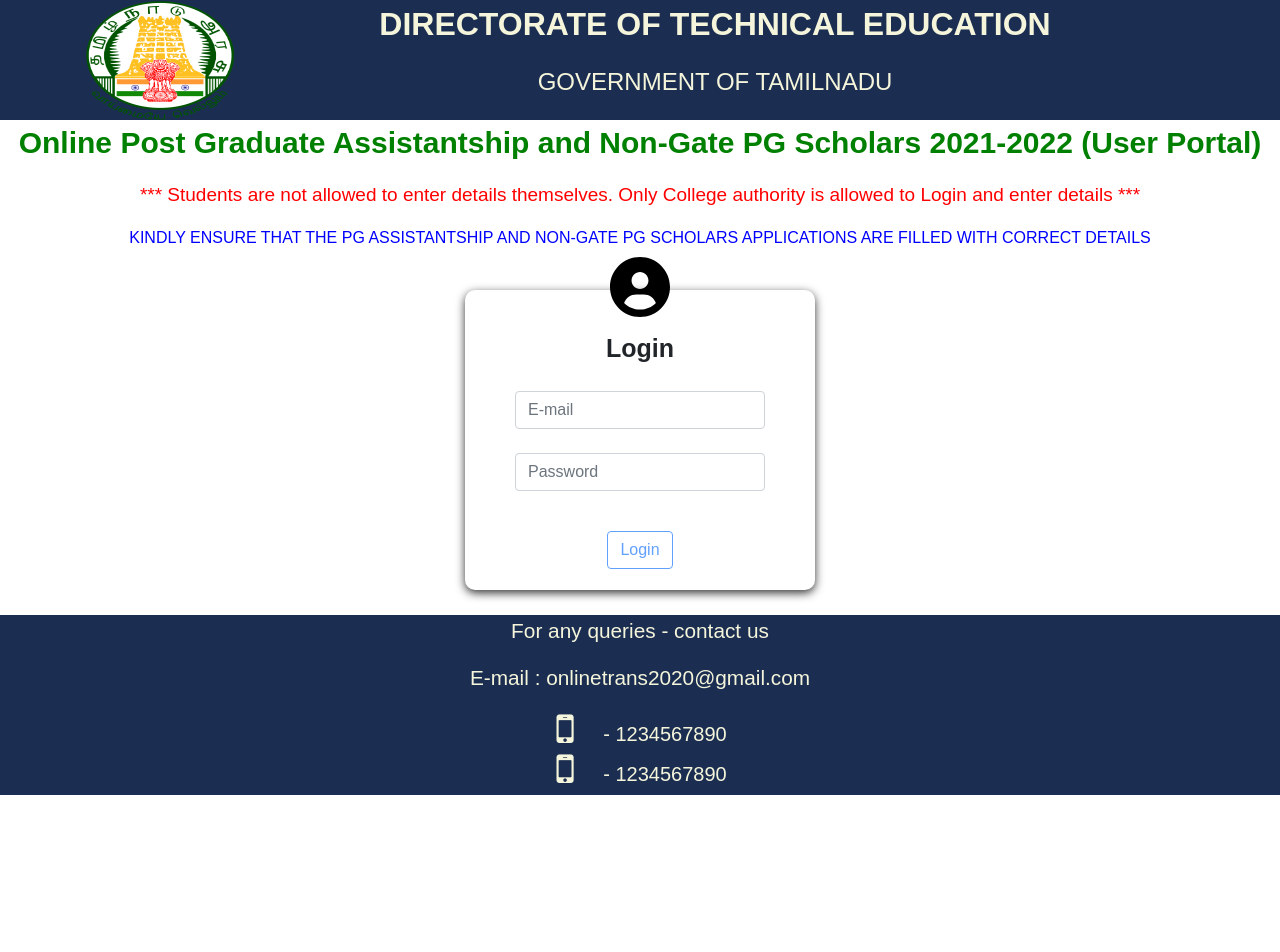
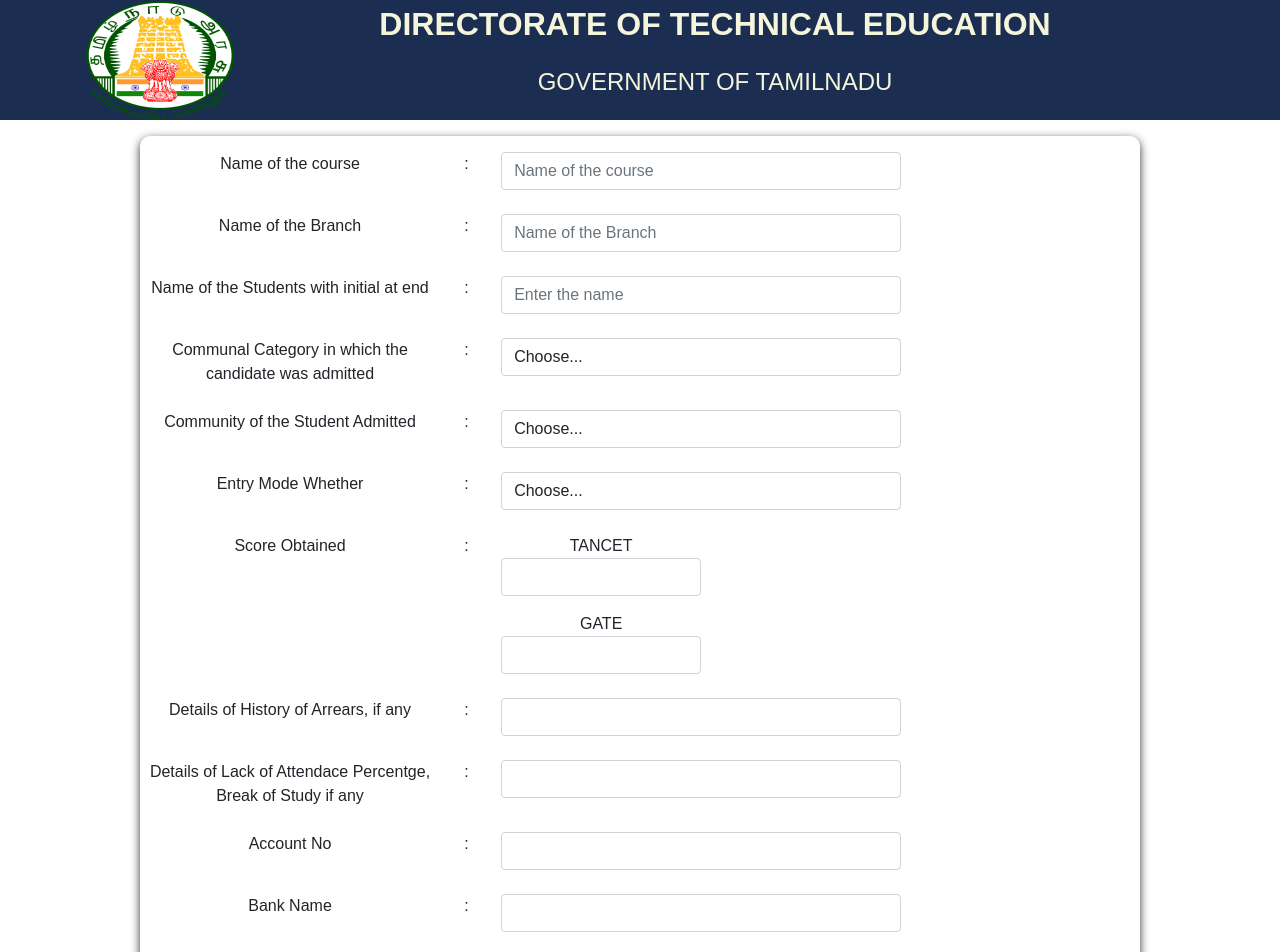
Before and after one commit to Vinothjv10/PG-Assistantship, an Angular app: page /details in a window 1280 px wide. Shown: the top 952 px of the page. Before the commit the page ends 800 px from the top, so only its background shows below. Built offline with nearby package versions, Linux system fonts and the light colour scheme.

Commit message:
details form changes

```diff
--- a/src/app/app.component.html
+++ b/src/app/app.component.html
@@ -12,8 +12,8 @@
 </header>
 <!-- Login -->
 
-<app-login></app-login>
-<!-- <app-details-form></app-details-form> -->
+<!-- <app-login></app-login> -->
+<app-details-form></app-details-form>
 
 <br>
 <!--Footer-->
--- a/src/app/details-form/details-form.component.css
+++ b/src/app/details-form/details-form.component.css
@@ -5,7 +5,7 @@
 }
 .cont-rows{
     width: 1000px;
-    height: 800px;
+    height: 900px;
     border-radius: 10px;
     box-shadow: 0 3px 10px rgb(0 0 0 / 0.8);
 }
--- a/src/app/details-form/details-form.component.html
+++ b/src/app/details-form/details-form.component.html
@@ -33,10 +33,15 @@
                     <td class="pt-3">
                         <select class="form-control" style="max-width: 400px;">
                             <option>Choose...</option>
-                            <option>2</option>
-                            <option>3</option>
-                            <option>5</option>
-                            <option>6</option>
+                            <option>OC</option>
+                            <option>BC</option>
+                            <option>BCM</option>
+                            <option>MBC</option>
+                            <option>DNC</option>
+                            <option>SC</option>
+                            <option>SCA</option>
+                            <option>SCC</option>
+                            <option>ST</option>
                         </select>
                     </td>
                 </tr>
@@ -46,10 +51,15 @@
                     <td class="pt-3">
                         <select class="form-control" style="max-width: 400px;">
                             <option>Choose...</option>
-                            <option>2</option>
-                            <option>3</option>
-                            <option>5</option>
-                            <option>6</option>
+                            <option>OC</option>
+                            <option>BC</option>
+                            <option>BCM</option>
+                            <option>MBC</option>
+                            <option>DNC</option>
+                            <option>SC</option>
+                            <option>SCA</option>
+                            <option>SCC</option>
+                            <option>ST</option>
                         </select>
                     </td>
                 </tr>
@@ -59,9 +69,9 @@
                     <td class="pt-3">
                         <select class="form-control" style="max-width: 400px;">
                             <option>Choose...</option>
-                            <option>2</option>
-                            <option>3</option>
-                            <option>5</option>
+                            <option>TANCET</option>
+                            <option>GATE</option>
+                            <option>NONGATE</option>
                             <option>6</option>
                         </select>
                     </td>
@@ -70,13 +80,14 @@
                     <td id="detail-name" class="pt-3">Score Obtained</td>
                     <td id="detail-gama" class="pt-3">:</td>
                     <td class="pt-3">
-                        <select class="form-control" style="max-width: 400px;">
-                            <option>Choose...</option>
-                            <option>2</option>
-                            <option>3</option>
-                            <option>5</option>
-                            <option>6</option>
-                        </select>
+                        <div class="form-group" style="max-width: 200px;">
+                            <label for="inputCity">TANCET</label>
+                            <input type="text" class="form-control" id="inputCity">
+                        </div>
+                        <div class="form-group mt-3" style="max-width: 200px;">
+                            <label for="inputCity">GATE</label>
+                            <input type="text" class="form-control" id="inputCity">
+                        </div>
                     </td>
                 </tr>
                 <tr>
@@ -103,11 +114,17 @@
                     </td>
                 </tr>
                 <tr>
-                    <td id="detail-name" class="pt-3">Name of the course</td>
+                    <td id="detail-name" class="pt-3">Bank Name</td>
                     <td id="detail-gama" class="pt-3">:</td>
                     <td class="form-group pt-3">
-                        <input type="text" style="max-width: 400px;" class="form-control"
-                            placeholder="Name of the course">
+                        <input type="text" style="max-width: 400px;" class="form-control">
+                    </td>
+                </tr>
+                <tr>
+                    <td id="detail-name" class="pt-3">IFSC code</td>
+                    <td id="detail-gama" class="pt-3">:</td>
+                    <td class="form-group pt-3">
+                        <input type="text" style="max-width: 400px;" class="form-control">
                     </td>
                 </tr>
             </tbody>
```
